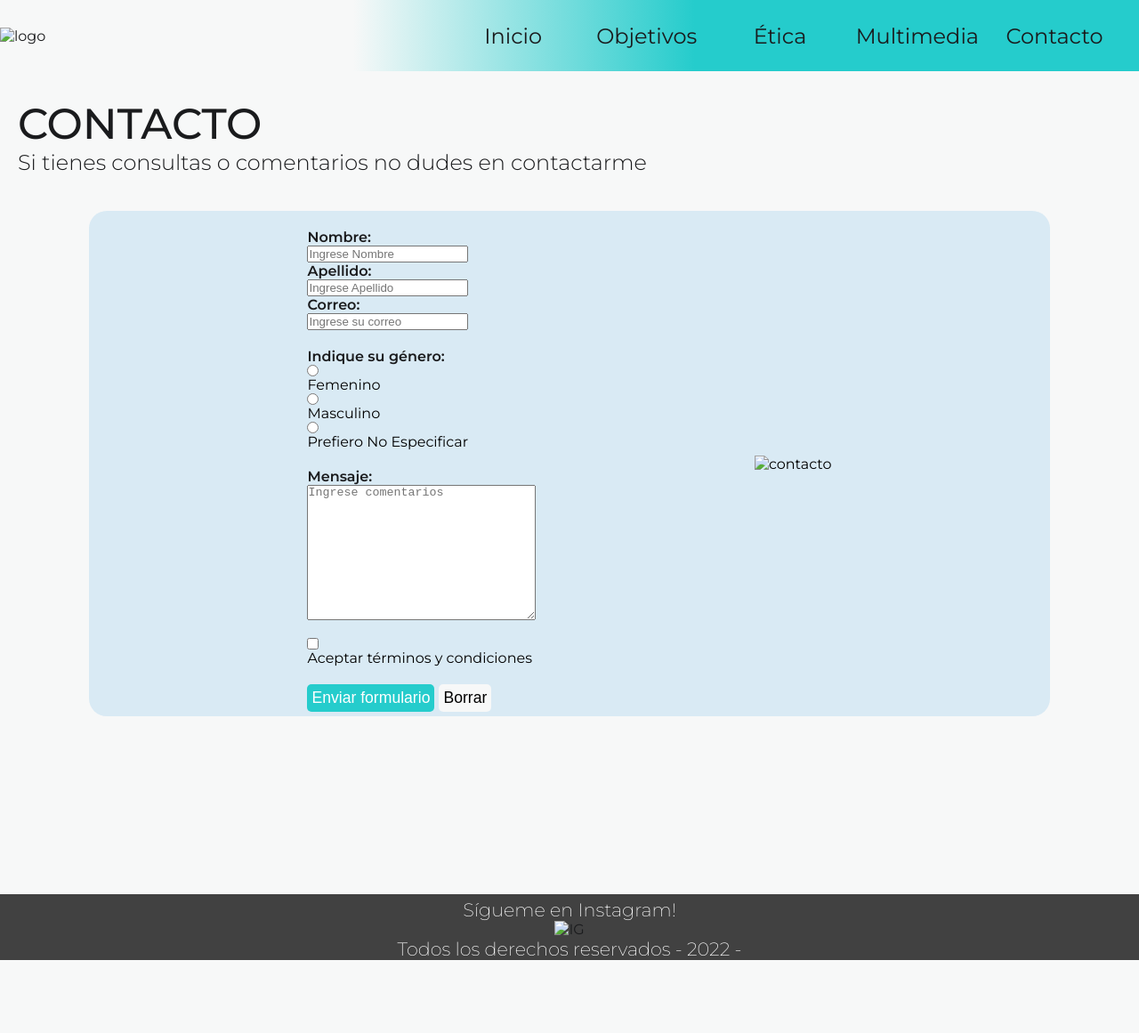
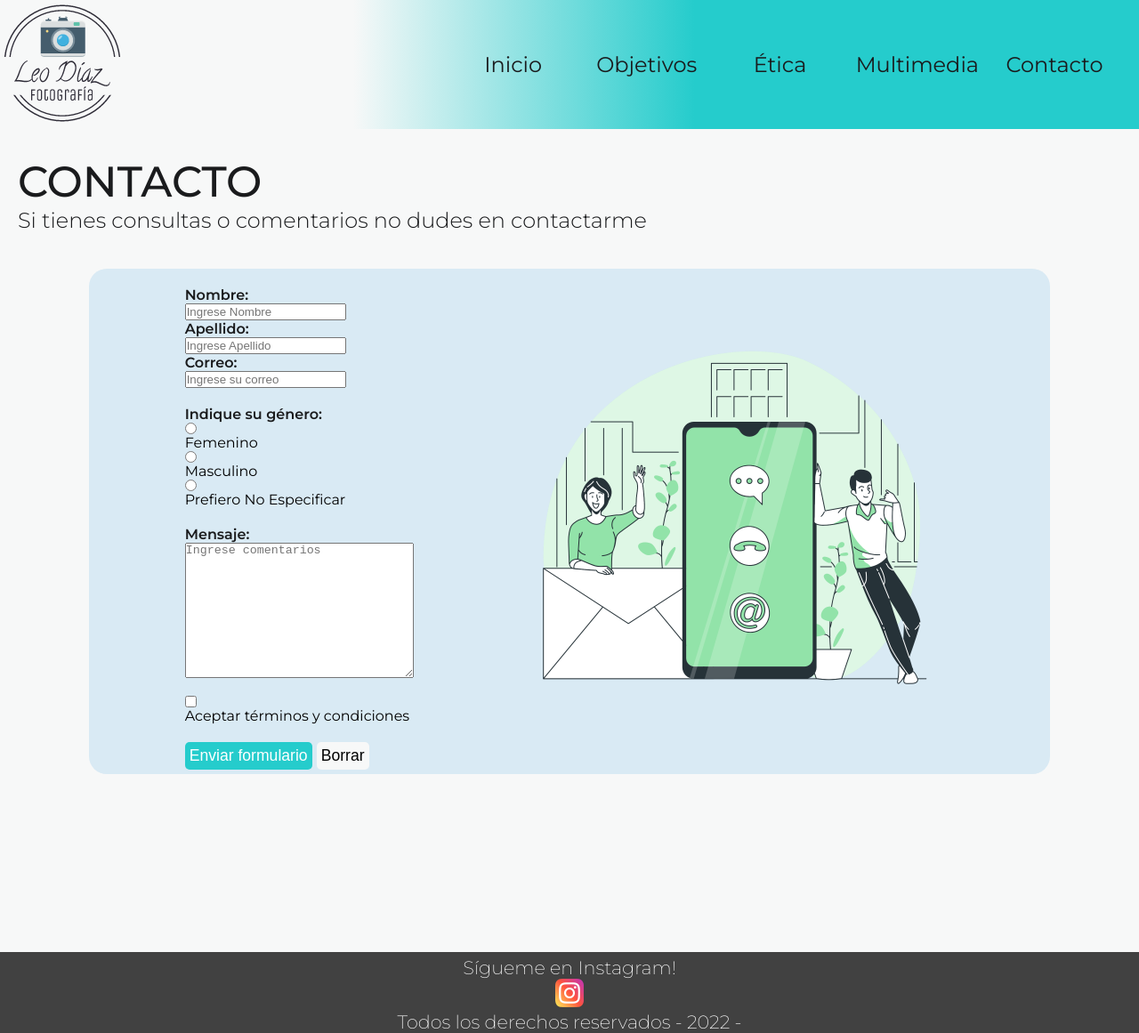
Before and after one commit to renegarciaq/fotografia_medica, a website: page paginas/contacto.html in a window 1280 px wide. Shown: the whole page at 89% size. Before the commit the page ends 1079 px from the top, so only its background shows below. Drawn offline with nearby package versions, Linux system fonts and the light colour scheme; the site is published under a folder, as on GitHub Pages, so addresses that start at the root find nothing.

Commit message:
links de fotos e iconos actualizados

```diff
--- a/paginas/contacto.html
+++ b/paginas/contacto.html
@@ -27,7 +27,7 @@
 <body>
 
     <header class="cabecera">
-        <a class="logo" href="/index.html"><img src="/multimedia/Logo Leo 2.png" alt="logo"></a>
+        <a class="logo" href="/index.html"><img src="../multimedia/Logo Leo 2.png" alt="logo"></a>
         <nav class="nav">
             <ul class="nav__menu">
                 <li><a href="../index.html">Inicio</a></li>
@@ -82,7 +82,7 @@
             </div>
         </form>
 
-        <img src="/multimedia/contact.png" alt="contacto">
+        <img src="../multimedia/contact.png" alt="contacto">
 
     </div>
 
@@ -91,7 +91,7 @@
         <div>
             <h4>Sígueme en Instagram!</h4>
             <a href="http://www.instagram.com/fotografiamedicachile/" target="_blank"><img
-                    src="/multimedia/instagram.png" alt="IG"></a>
+                    src="../multimedia/instagram.png" alt="IG"></a>
         </div>
         <h4>Todos los derechos reservados - 2022 -</h4>
     </footer>
--- a/scss/main.scss
+++ b/scss/main.scss
@@ -111,7 +111,7 @@ header {
 }
 
 .parallax {
-    background: url("/multimedia/objetivos.jpg");
+    background: url("../multimedia/objetivos.jpg");
     height: 600px;
     background-attachment: fixed;
     background-position: center;
```
Also changed, not shown: paginas/etica.html (+2 -2 lines), paginas/multimedia.html (+2 -2 lines), paginas/objetivos.html (+2 -2 lines), estilos/main.css.
